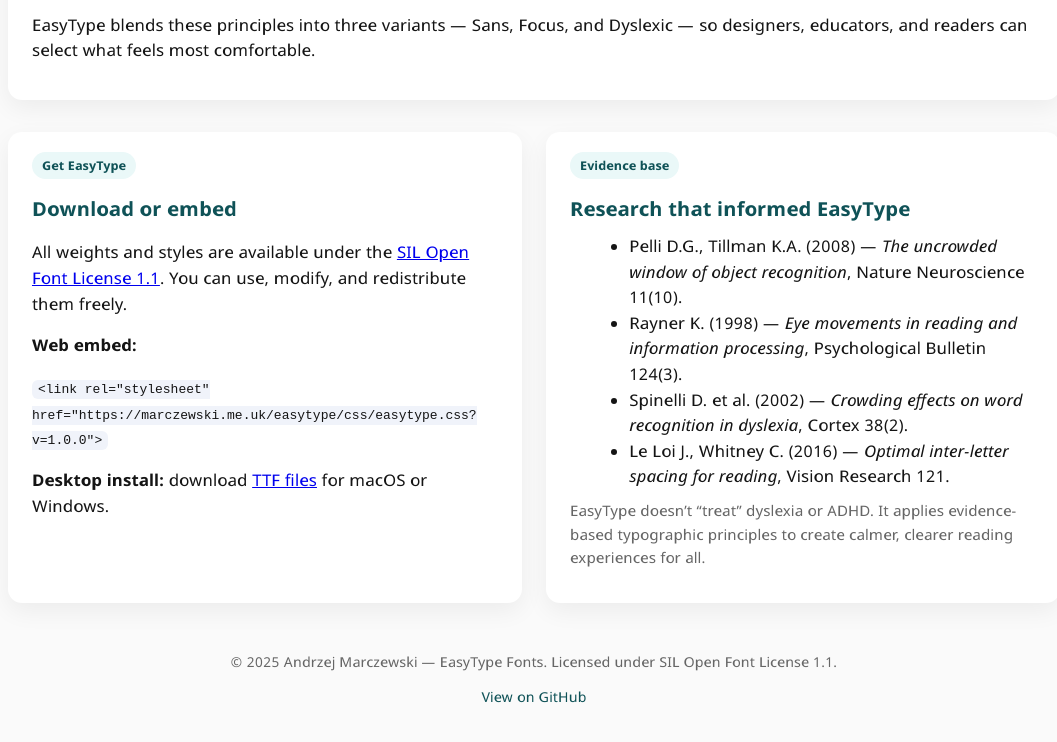
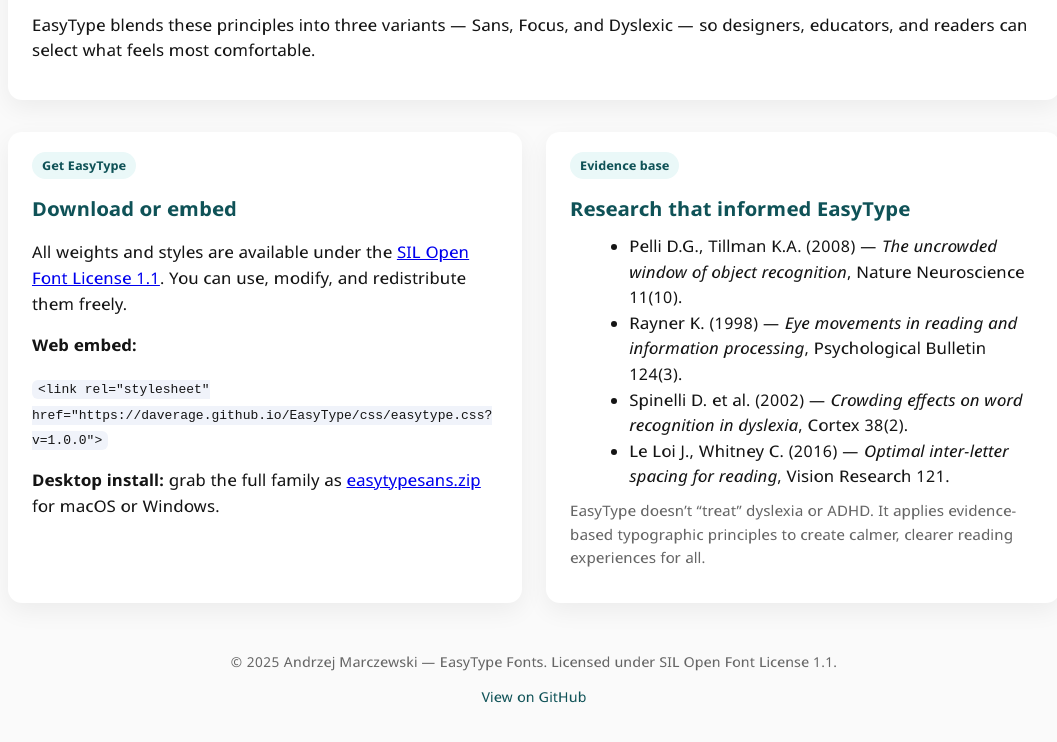
Before and after one commit to daverage/EasyType, a plain HTML site: page index.html in a window 1280 px wide. Shown: the part 1318-2060 px from the top of the page, without its empty margins (106-1163 px from the left). Drawn offline with Linux system fonts and the light colour scheme; a web font is replaced by a local one.

Commit message:
general updates

```diff
--- a/index.html
+++ b/index.html
@@ -8,6 +8,7 @@
 <meta name="author" content="Andrzej Marczewski">
 <meta property="og:title" content="EasyType — Fonts for Calmer Reading">
 <meta property="og:description" content="Built with evidence from neuroscience and cognitive psychology, EasyType helps readers focus and reduce visual stress.">
+<meta property="og:url" content="https://www.marczewski.me.uk/easytype">
 <meta property="og:image" content="assets/web-app-manifest-512x512.png">
 <meta name="twitter:card" content="summary_large_image">
 <meta name="twitter:title" content="EasyType — Neuro-inclusive fonts for calmer, clearer reading">
@@ -155,8 +156,8 @@
         <h2>Download or embed</h2>
         <p>All weights and styles are available under the <a href="https://scripts.sil.org/OFL">SIL Open Font License 1.1</a>. You can use, modify, and redistribute them freely.</p>
         <p><strong>Web embed:</strong></p>
-        <p><code>&lt;link rel="stylesheet" href="https://marczewski.me.uk/easytype/css/easytype.css?v=1.0.0"&gt;</code></p>
-        <p><strong>Desktop install:</strong> download <a href="fonts/ttf/">TTF files</a> for macOS or Windows.</p>
+        <p><code>&lt;link rel="stylesheet" href="https://daverage.github.io/EasyType/css/easytype.css?v=1.0.0"&gt;</code></p>
+        <p><strong>Desktop install:</strong> grab the full family as <a href="https://www.marczewski.me.uk/easytype/easytypesans.zip">easytypesans.zip</a> for macOS or Windows.</p>
       </article>
 
       <article class="card">
@@ -174,7 +175,7 @@
 
     <footer>
       <p>© 2025 Andrzej Marczewski — EasyType Fonts. Licensed under SIL Open Font License 1.1.</p>
-      <p><a href="https://github.com/andrzejmarczewski/easytype-fonts">View on GitHub</a></p>
+      <p><a href="https://github.com/daverage/EasyType">View on GitHub</a></p>
     </footer>
   </main>
 
```
Also changed, not shown: readme.md.
